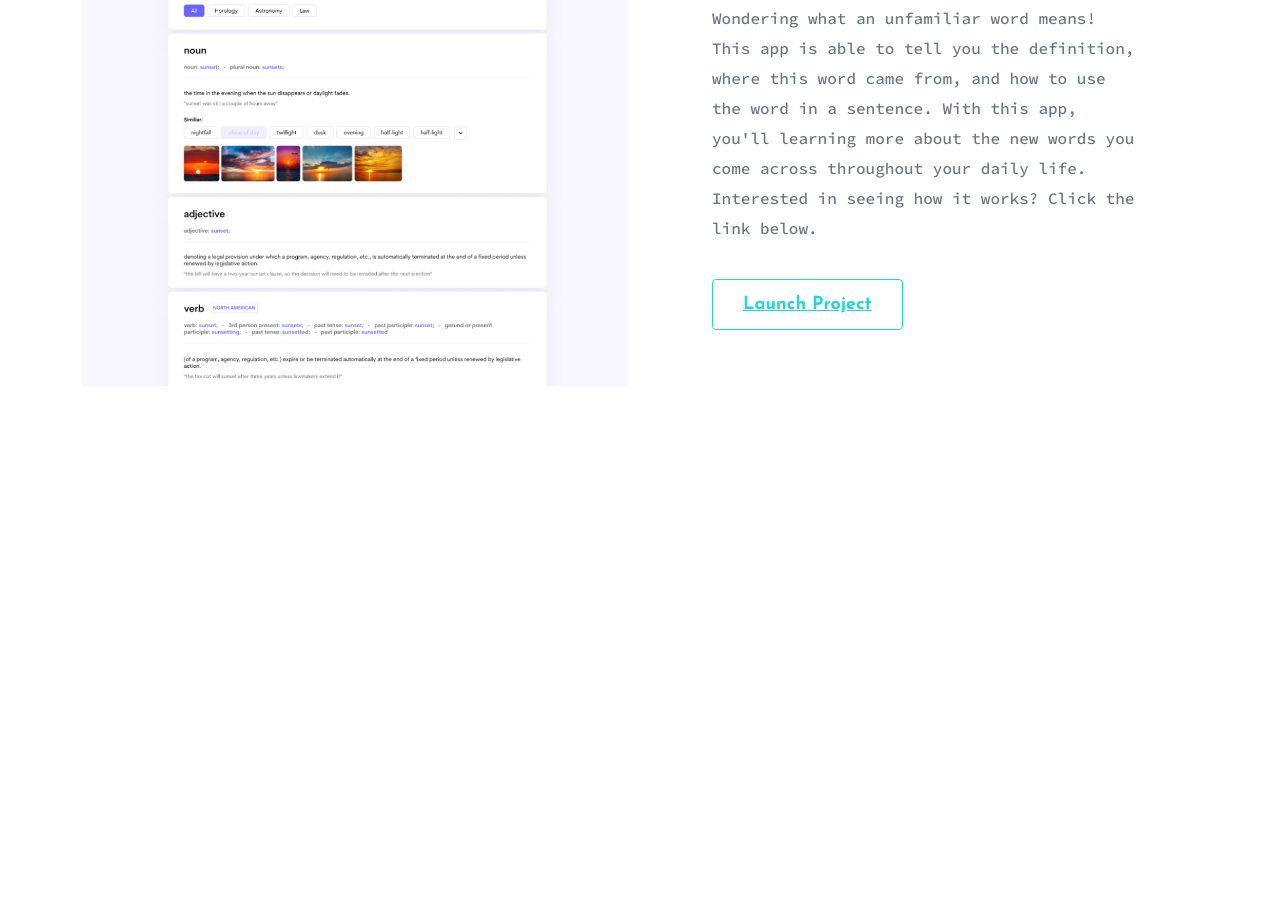
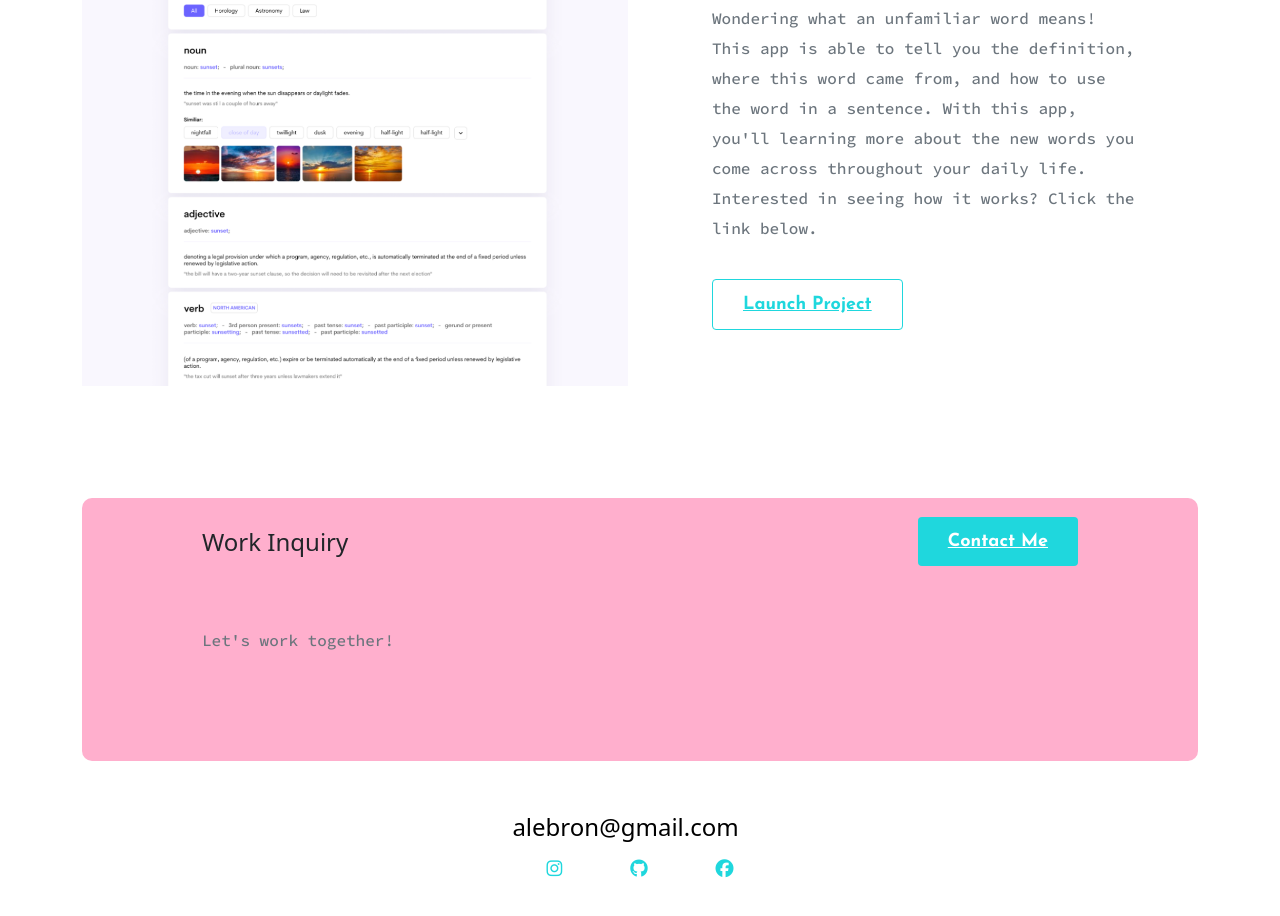
Before and after one commit to alebron4/Portfolio, a plain HTML site: page index.html in a window 1280 px wide. Shown: the part 2011-2927 px from the top of the page. Before the commit the page ends 2449 px from the top, so only its background shows below. Drawn offline with nearby package versions, Linux system fonts and the light colour scheme.

Commit message:
Updated footer

```diff
--- a/index.html
+++ b/index.html
@@ -104,6 +104,37 @@
           </div>
         </div>
       </div>
+      <footer>
+        <div
+          class="contact-box d-flex justify-content-between d-none d-md-flex mb-5"
+        >
+          <div>
+            <h4>Work Inquiry</h4>
+            <p class="text-muted">Let's work together!</p>
+          </div>
+          <div>
+            <a href="" class="btn-branding">Contact Me</a>
+          </div>
+        </div>
+        <div class="d-flex justify-content-center">
+          <div>
+            <a href="mailto:alebron@gmail.com" class="email-link"
+              >alebron@gmail.com</a
+            >
+            <div class="social-links d-flex justify-content-center">
+              <a href="https://instagram.com/alebron.codes" target="_blank"
+                ><i class="fa-brands fa-instagram"></i
+              ></a>
+              <a href="https://wwww.github.com/alebron4" target="_blank"
+                ><i class="fa-brands fa-github"></i
+              ></a>
+              <a href="https://www.facebook.com" target="_blank"
+                ><i class="fa-brands fa-facebook"></i
+              ></a>
+            </div>
+          </div>
+        </div>
+      </footer>
     </div>
   </body>
 </html>
--- a/styles/portfolio.css
+++ b/styles/portfolio.css
@@ -15,6 +15,9 @@ h1 {
 h2 {
   font-family: var(--heading-font-family);
   font-size: 64px;
+}
+h4 {
+  font-size: 48px;
 }
 p {
   font-family: var(--default-font-family);
@@ -112,7 +115,36 @@ nav a.active {
   color: var(--secondary-color);
   transition: all 100ms ease-in-out;
 }
-
+footer .email-link {
+  text-decoration: none;
+  color: black;
+  font-size: 24px;
+}
+footer .email-link:hover {
+  color: var(--secondary-color);
+}
+footer {
+  margin: 60px 0;
+}
+footer .social-links a {
+  color: var(--secondary-color);
+  margin: 0 20px;
+  padding: 10px 14px;
+  font-size: 18px;
+  border-radius: 50%;
+  transition: all 100ms ease-in-out;
+}
+footer .social-links:hover {
+  color: #ffafcd;
+}
+footer .contact-box {
+  background-color: #ffafcd;
+  padding: 30px 120px;
+  border-radius: 10px;
+}
+footer .contact-box p {
+  padding: 60px 0;
+}
 @media (max-width: 960px) {
   .project-description {
     padding: 20px;
```
